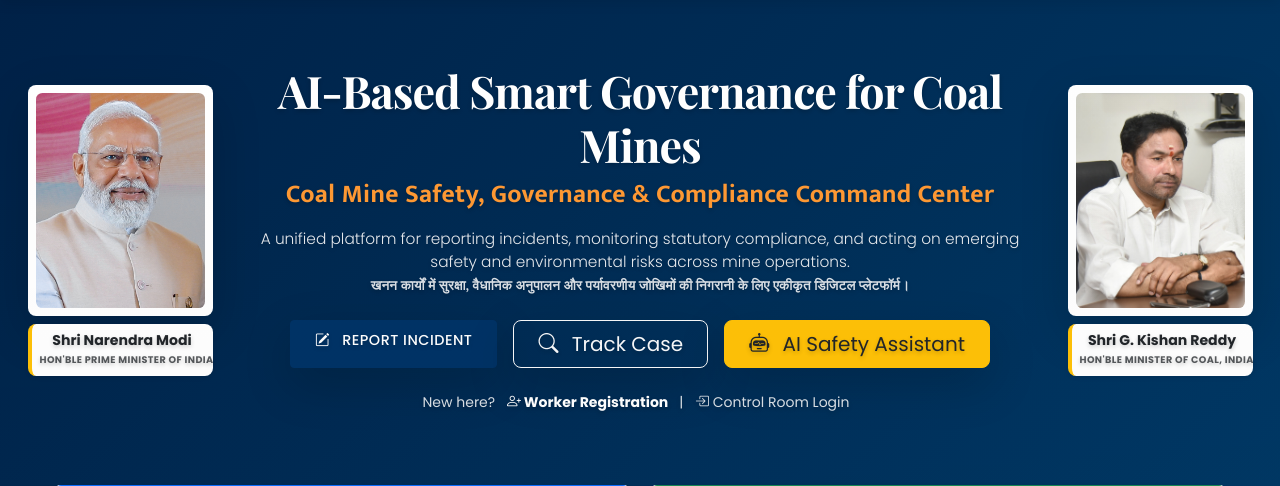
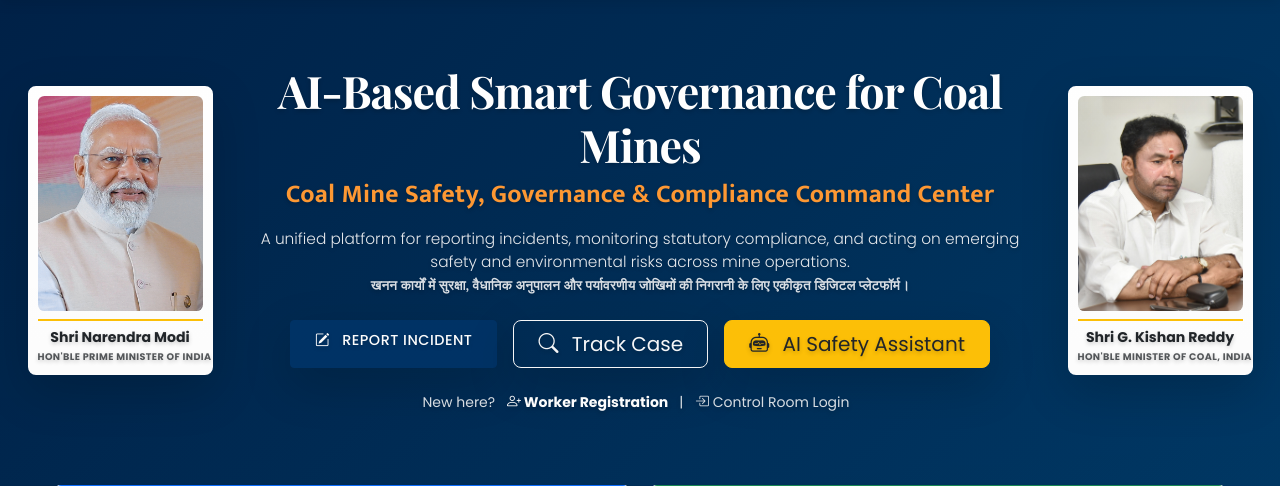
Before and after one commit to aryavsahu-lgtm/Complaint-Portal, a Flask app: page / in a window 1280 px wide. Shown: the part 175-661 px from the top of the page. Run offline with Flask 3, Linux system fonts and the light colour scheme; data that the repository does not hold is empty.

Commit message:
UI: Integrate leader names inside the portrait card border

```diff
--- a/frontend/templates/index.html
+++ b/frontend/templates/index.html
@@ -10,17 +10,17 @@
             <!-- Left: Hon'ble Prime Minister -->
             <div class="col-xl-2 col-lg-3 col-md-3 text-center d-none d-md-flex justify-content-center animate__animated animate__fadeInLeft">
                 <div class="hover-scale" style="width: 185px; max-width: 100%;">
-                    <div class="bg-white p-2 rounded-3 shadow-lg w-100">
+                    <div class="bg-white p-2 rounded-3 shadow-lg border border-2 border-white w-100">
                         <div style="width: 100%; height: 215px; overflow: hidden; border-radius: 0.4rem;">
                             <img src="{{ url_for('static', filename='images/pm_narendra_modi.jpg') }}?v=6"
                                 alt="{{ t.pm_name }}"
                                 style="width: 100%; height: 100%; object-fit: cover; object-position: center top;">
                         </div>
-                    </div>
-                    <div class="mt-2 bg-white rounded-3 py-2 px-2 shadow-sm border-start border-4 border-warning text-center w-100">
+                        <div class="mt-2 pt-2 border-top border-2 border-warning text-center w-100">
                             <h5 class="fw-bold text-primary mb-1 text-nowrap" style="font-size: 0.88rem; line-height: 1.2;">{{ t.pm_name }}</h5>
                             <small class="text-uppercase fw-bold text-muted text-nowrap d-block"
                                 style="font-size: 0.60rem; letter-spacing: 0.4px;">{{ t.pm_title }}</small>
+                        </div>
                     </div>
                 </div>
             </div>
@@ -78,17 +78,17 @@
             <!-- Right: Hon'ble Minister of Coal -->
             <div class="col-xl-2 col-lg-3 col-md-3 text-center d-none d-md-flex justify-content-center animate__animated animate__fadeInRight">
                 <div class="hover-scale" style="width: 185px; max-width: 100%;">
-                    <div class="bg-white p-2 rounded-3 shadow-lg w-100">
+                    <div class="bg-white p-2 rounded-3 shadow-lg border border-2 border-white w-100">
                         <div style="width: 100%; height: 215px; overflow: hidden; border-radius: 0.4rem;">
                             <img src="{{ url_for('static', filename='images/coal_minister_kishan_reddy.jpg') }}?v=6"
                                 alt="{{ t.coal_minister_name }}"
                                 style="width: 100%; height: 100%; object-fit: cover; object-position: center top;">
                         </div>
-                    </div>
-                    <div class="mt-2 bg-white rounded-3 py-2 px-2 shadow-sm border-start border-4 border-warning text-center w-100">
+                        <div class="mt-2 pt-2 border-top border-2 border-warning text-center w-100">
                             <h5 class="fw-bold text-primary mb-1 text-nowrap" style="font-size: 0.88rem; line-height: 1.2;">{{ t.coal_minister_name }}</h5>
                             <small class="text-uppercase fw-bold text-muted text-nowrap d-block"
                                 style="font-size: 0.60rem; letter-spacing: 0.4px;">{{ t.coal_minister_title }}</small>
+                        </div>
                     </div>
                 </div>
             </div>
```
Lines whose indentation alone changed are shown as unchanged.
